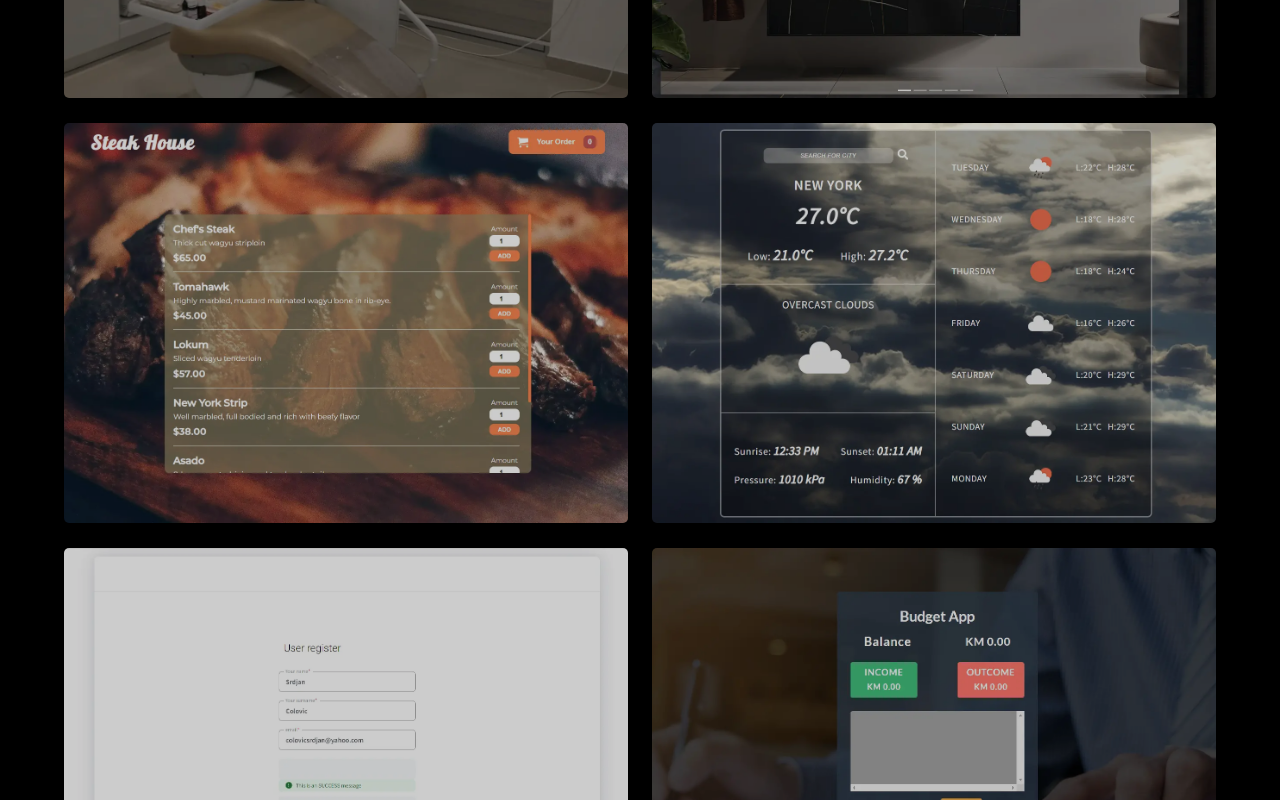
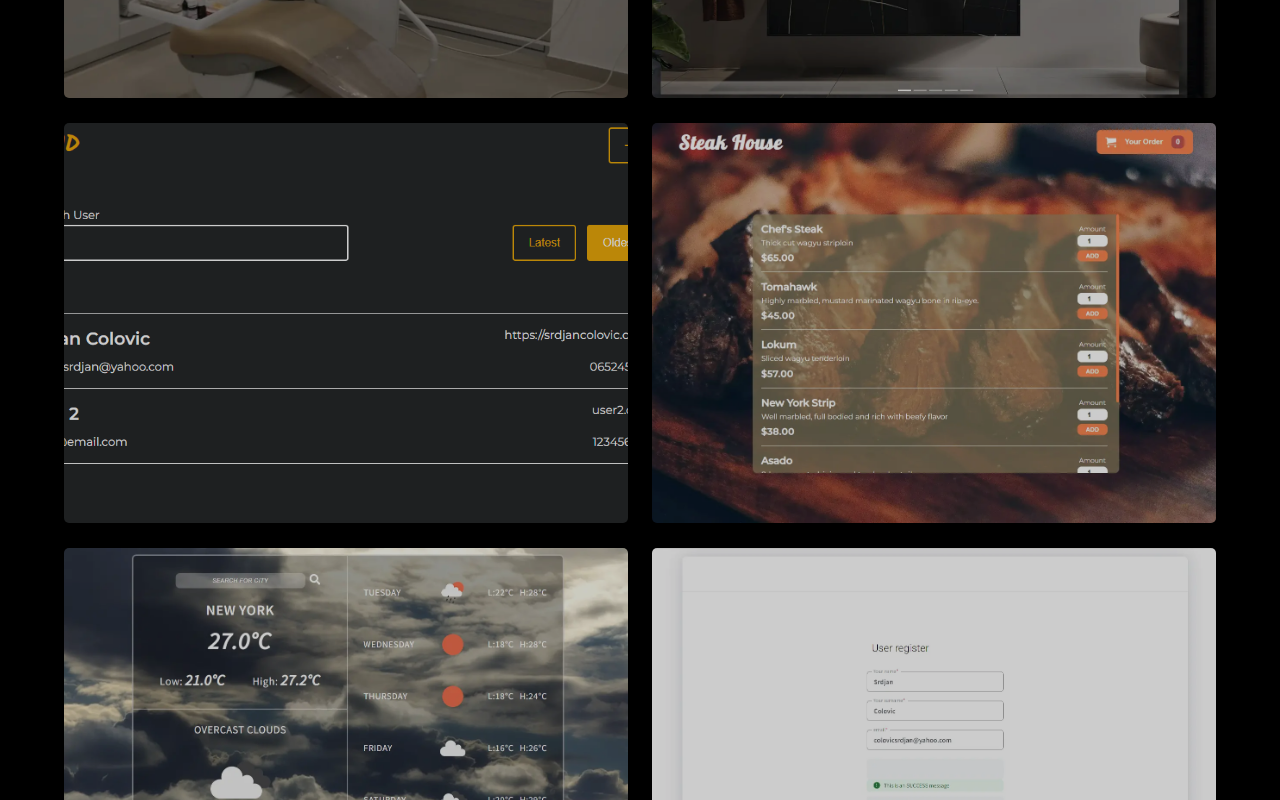
Before and after one commit to srdjancolovic/Portfolio-React, a React (Create React App) app: page /projects in a window 1280 px wide. Shown: the part 2080-2880 px from the top of the page. Built offline with nearby package versions, Linux system fonts and the light colour scheme.

Commit message:
added crud app project

```diff
--- a/src/pages/Projects/Projects.js
+++ b/src/pages/Projects/Projects.js
@@ -17,6 +17,7 @@ import registerForm from '../../assets/RegisterForm.webp';
 import tomanovic from '../../assets/Tomanovic.webp';
 import weatherApp from '../../assets/WeatherApp.webp';
 import studioAcima from '../../assets/studioAcimaBg.webp';
+import crudApp from '../../assets/crud-img.webp';
 import { NavLink } from 'react-router-dom';
 import classes from './Projects.module.scss';
 import { motion, AnimatePresence } from 'framer-motion';
@@ -93,6 +94,13 @@ const Projects = () => {
     ];
 
     const apps = [
+        {
+            id: 'a7',
+            img: window.location.origin + crudApp,
+            name: 'CRUD App',
+            code: 'https://github.com/srdjancolovic/Crud-app',
+            link: 'https://crudapppractice.netlify.app/',
+        },
         {
             id: 'a1',
             img: window.location.origin + foodApp,
```
Also changed, not shown: src/assets/crud-img.webp (added), 1 other file (tests, documents, lock files or other folders).
